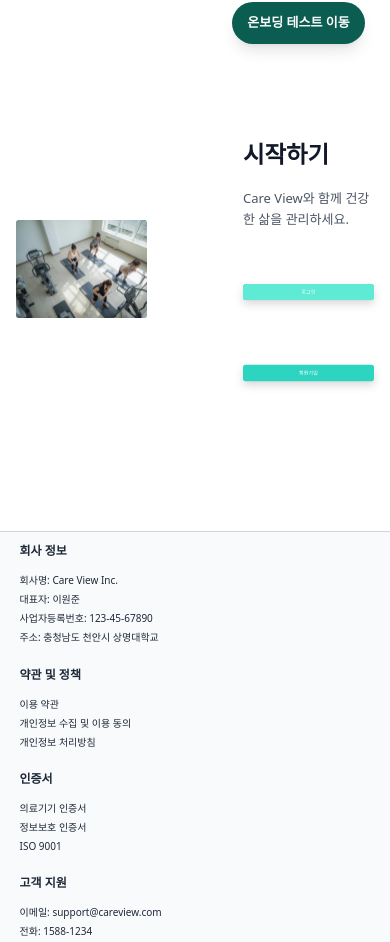
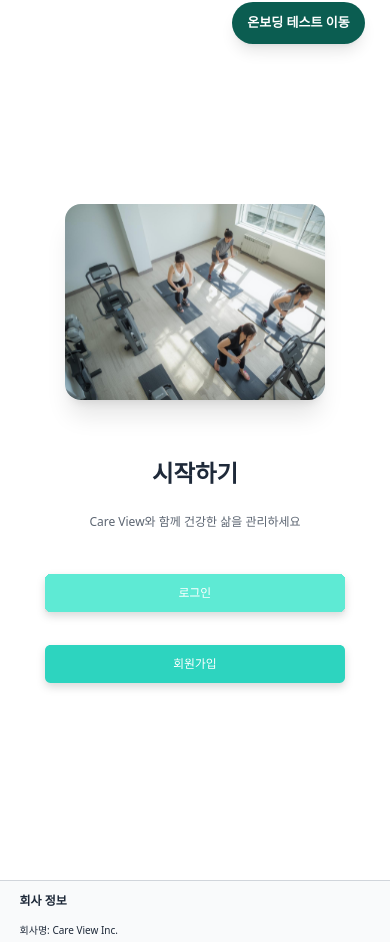
Before and after one commit to SMU-FitNation-Health/FrontEnd, a React (Vite) app: page / in a window 390 px wide. Shown: the part 775-1717 px from the top of the page. Built offline with nearby package versions, Linux system fonts and the light colour scheme; no server answers.

Commit message:
main 반응형으로 전부 재구성

```diff
--- a/src/pages/main/components/MainCta.jsx
+++ b/src/pages/main/components/MainCta.jsx
@@ -4,12 +4,32 @@ import MainLoginButton from "./MainLoginButton.jsx";
 import MainSignupButton from "./MainSignupButton.jsx";
 import MainStartButton from "./MainStartButton.jsx";
 
-/** 하단 698px 영역 */
+const S = {
+  imgW: "clamp(260px, 40vw, 900px)",
+  padX: "clamp(16px, 7vw, 80px)", //양옆
+  padY: "clamp(24px, 8vh, 80px)", //위아래
+  colGap: "clamp(40px, 10vw, 160px)", //간격
+  rowGap: "clamp(32px, 7vh, 70px)",
+
+  // 제목/본문 폰트 & 줄간격
+  titleFS: "clamp(20px, 6vmin, 80px)",
+  titleLH: "clamp(28px, 7vmin, 96px)",
+
+  bodyFS: "clamp(12px, 2.5vmin, 40px)",
+  bodyLH: "clamp(20px, 2.5vmin, 27px)",
+
+  // 내부 간격
+  titleToBody: "clamp(10px, 3vh, 40px)",
+  bodyToButtons: "clamp(24px, 5vh, 60px)",
+  loginToSignup: "clamp(20px, 4vh, 50px)",
+};
+
+/** 하단 CTA 영역 */
 export default function MainCta({
   loginHref = "/login",
   signupHref = "/sign",
 }) {
-  //로컬스토리지 기반 로그인 여부 확인
+  // 로그인 여부: cv-auth 기준
   const isLoggedIn = (() => {
     if (typeof window === "undefined") return false;
     try {
@@ -23,54 +43,80 @@ export default function MainCta({
   })();
 
   return (
-    <div className="w-full flex items-center">
-      <div className="w-full grid grid-cols-2 gap-x-24 items-center">
-
-        {/* 왼쪽 이미지: 525×395 (디자인 고정치 유지) */}
+    <div className="w-full">
+      <div
+        className="
+          w-full
+          grid
+          grid-cols-1
+          lg:grid-cols-2
+          items-center
+        "
+        style={{
+          paddingInline: S.padX,   // 양옆 여백
+          paddingBlock: S.padY,    // 위아래 여백
+          columnGap: S.colGap,     // 이미지 ↔ 텍스트 간격
+          rowGap: S.rowGap,        // 세로 간격
+        }}
+      >
+        {/* 왼쪽 이미지 */}
         <div className="flex justify-center">
           <img
             src={main2}
-            alt="Care View 메인"
-            className="max-w-[525px] w-full h-auto"
+            alt="메인 섹션 이미지"
+            style={{ width: S.imgW }}
+            className="h-auto rounded-2xl shadow-xl object-cover select-none"
             draggable="false"
           />
         </div>
 
-        {/* 오른쪽 텍스트 + 버튼 */}
+        {/* 텍스트 + 버튼 */}
         <div className="flex justify-center">
-          <div className="w-full max-w-[480px]">
-            <h2
-              className="font-semibold text-[#111827] mb-[clamp(12px,2vh,20px)]"
-              style={{ fontSize: "clamp(20px, 6vmin, 70px)" }}
+          <div className="flex flex-col items-center text-center">
+            {/* 제목 */}
+            <h3
+              className="font-bold text-gray-800"
+              style={{
+                fontSize: S.titleFS,
+                lineHeight: S.titleLH,
+                marginBottom: S.titleToBody,
+              }}
             >
               시작하기
-            </h2>
+            </h3>
 
+            {/* 설명 문구 */}
             <p
-              className="text-[#4B5563] mb-[clamp(12px,4vh,40px)]"
-              style={{ fontSize: "clamp(13px, 3vmin, 35px)", lineHeight: 1.6 }}
+              className="text-[#4B5563]"
+              style={{
+                fontSize: S.bodyFS,
+                lineHeight: S.bodyLH,
+                opacity: 0.9,
+                marginBottom: S.bodyToButtons,
+              }}
             >
-              Care View와 함께 건강한 삶을 관리하세요.
+              Care View와 함께 건강한 삶을 관리하세요
             </p>
 
-            {/*여기부터 버튼 영역 */}
+            {/* 버튼 영역 */}
+            <div
+              className="flex flex-col items-center"
+              style={{ lineHeight: 0 }}
+            >
               {isLoggedIn ? (
-              //이미 로그인 한 사람은 대시보드 이동버튼만
-              <div style={{ lineHeight: 0 }}>
+                // 대시보드 버튼
                 <MainStartButton href="/dashboard" />
-              </div>
               ) : (
+                // 로그인 + 회원가입 버튼
                 <>
-                {/* 로그인 버튼*/}
                   <div
-                  className="mb-[clamp(20px,3vh,32px)]"
-                  style={{ lineHeight: 0 }}
+                    style={{
+                      marginBottom: S.loginToSignup,
+                    }}
                   >
                     <MainLoginButton href={loginHref} />
                   </div>
-
-                {/*회원가입 버튼*/}
-                <div style={{ lineHeight: 0 }}>
+                  <div>
                     <MainSignupButton href={signupHref} />
                   </div>
                 </>
@@ -79,5 +125,6 @@ export default function MainCta({
           </div>
         </div>
       </div>
+    </div>
   );
 }
--- a/src/pages/main/components/MainLoginButton.jsx
+++ b/src/pages/main/components/MainLoginButton.jsx
@@ -1,5 +1,9 @@
 import React from "react";
 import MainLogin from "../../../assets/main/main_login.svg";
+
+const S = {
+  width: "clamp(300px, 30vw, 800px)",
+};
 
 export default function MainLoginButton({ href = "/login" }) {
   return (
@@ -7,7 +11,8 @@ export default function MainLoginButton({ href = "/login" }) {
       <img
         src={MainLogin}
         alt="로그인"
-        className="w-[447.99px] h-[55.99px]"
+        style={{ width: S.width }}
+        className="h-auto"
         draggable="false"
       />
     </a>
--- a/src/pages/main/components/MainSignupButton.jsx
+++ b/src/pages/main/components/MainSignupButton.jsx
@@ -1,5 +1,9 @@
 import React from "react";
 import MainSign from "../../../assets/main/main_sign.svg";
+
+const S = {
+  width: "clamp(300px, 30vw, 800px)",
+};
 
 export default function MainSignupButton({ href = "/sign" }) {
   return (
@@ -7,7 +11,8 @@ export default function MainSignupButton({ href = "/sign" }) {
       <img
         src={MainSign}
         alt="회원가입"
-        className="w-[447.99px] h-[55.99px]"
+        style={{ width: S.width }}
+        className="h-auto"
         draggable="false"
       />
     </a>
--- a/src/pages/main/components/MainStartButton.jsx
+++ b/src/pages/main/components/MainStartButton.jsx
@@ -1,5 +1,9 @@
 import React from "react";
 import MainDash from "../../../assets/main/main3.svg";
+
+const S = {
+  width: "clamp(300px, 30vw, 800px)",
+};
 
 export default function MainStartButton({ href = "/dashboard" }) {
   return (
@@ -7,7 +11,7 @@ export default function MainStartButton({ href = "/dashboard" }) {
       <img
         src={MainDash}
         alt="대시보드로 이동"
-        className="w-[447.99px] h-[55.99px]"
+        className="h-auto"
         draggable="false"
       />
     </a>
```
Lines whose indentation alone changed are shown as unchanged.
